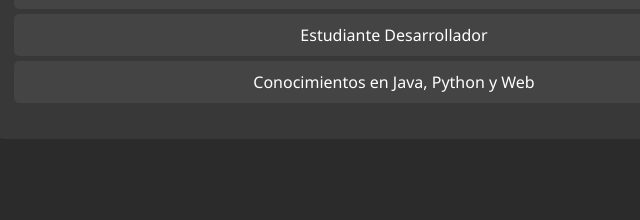
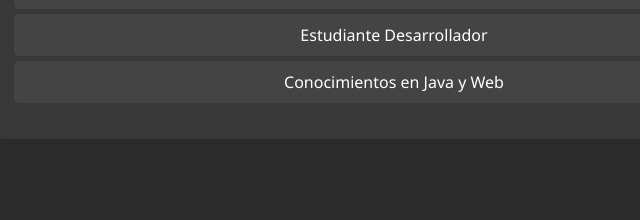
Before and after one commit to alexistorres-devlab/alexistorres-devlab.github.io, a plain HTML site: page index.html in a window 1280 px wide. Shown: the part 783-1003 px from the top of the page, 246-886 px from the left. Drawn offline with Linux system fonts and the light colour scheme.

Commit message:
cambio formacion

```diff
--- a/index.html
+++ b/index.html
@@ -28,7 +28,8 @@
             <ul class="lista-skills">
                 <li>Técnico en Programación</li>
                 <li>Estudiante Desarrollador</li>
-                <li>Conocimientos en Java, Python y Web</li>
+                <li>Conocimientos en Java y Web</li>
+
             </ul>
         </section>
 
```
